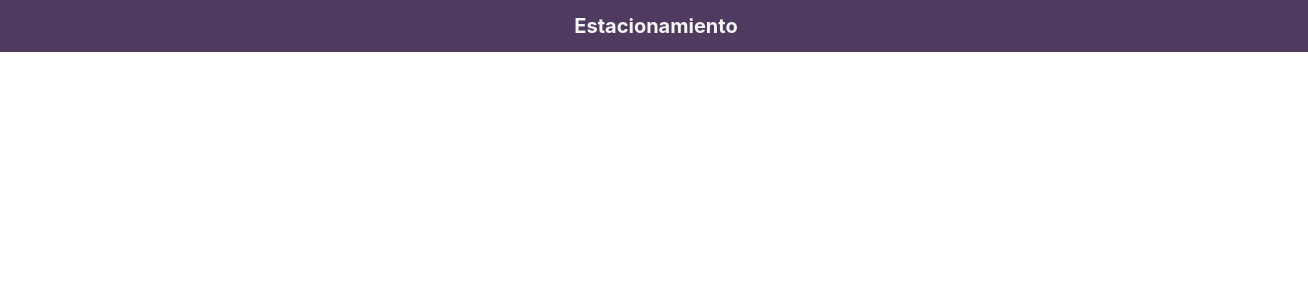
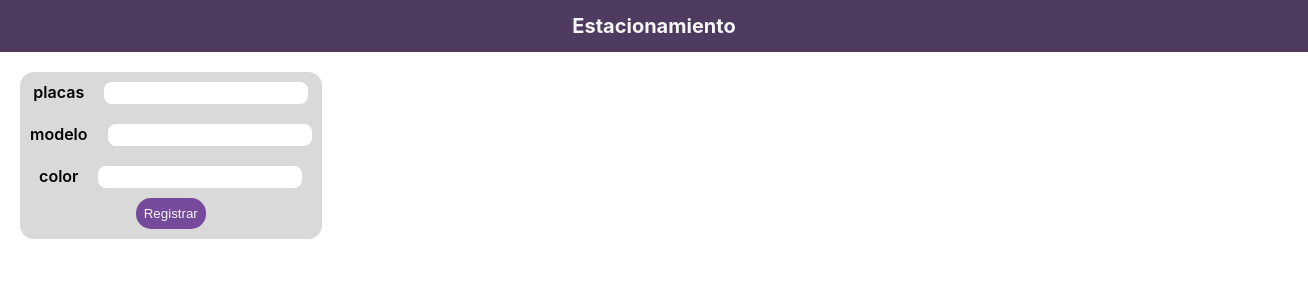
Before and after one commit to ceceher/estacionamiento-app, a React (Create React App) app: page / in a window 1280 px wide. Shown: the top 300 px of the page, 1308 px wide, since content can reach past the window. Built offline with nearby package versions, Linux system fonts and the light colour scheme.

Commit message:
form complete with validations, btn not working

```diff
--- a/src/App.js
+++ b/src/App.js
@@ -8,7 +8,9 @@ class App extends Component {
     return (
       <React.Fragment>
         <NavBar />
-        <Form />
+        <main>
+          <Form />
+        </main>
       </React.Fragment>
     );
   }
--- a/src/components/Form.jsx
+++ b/src/components/Form.jsx
@@ -1,5 +1,6 @@
 import React, { Component } from "react";
 import Input from "./Input";
+import validate from "../helpers/validations";
 
 class Form extends Component {
   constructor(props) {
@@ -9,7 +10,31 @@ class Form extends Component {
         name: "placas",
         label: "placas",
         defaultValue: "",
-        placeholder: "placas...",
+        placeholder: "",
+        validationRules: {
+          isRequired: true,
+          minLenght: 2,
+        },
+      },
+      color: {
+        name: "color",
+        label: "color",
+        defaultValue: "",
+        placeholder: "",
+        validationRules: {
+          isRequired: true,
+          minLenght: 2,
+        },
+      },
+      modelo: {
+        name: "modelo",
+        label: "modelo",
+        defaultValue: "",
+        placeholder: "",
+        validationRules: {
+          isRequired: true,
+          minLenght: 2,
+        },
       },
     };
   }
@@ -24,13 +49,30 @@ class Form extends Component {
 
   render() {
     return (
-      <div className="container">
+      <div className="form form-wrap">
         <Input
           name={this.state.placas.name}
           placeholder={this.state.placas.placeholder}
           label={this.state.placas.label}
           defaultValue={this.state.placas.defaultValue}
+          onChange={this.handleChange}
         />
+        <Input
+          name={this.state.modelo.name}
+          placeholder={this.state.modelo.placeholder}
+          label={this.state.modelo.label}
+          defaultValue={this.state.modelo.defaultValue}
+          onChange={this.handleChange}
+        />
+        <Input
+          name={this.state.color.name}
+          placeholder={this.state.color.placeholder}
+          label={this.state.color.label}
+          defaultValue={this.state.color.defaultValue}
+          onChange={this.handleChange}
+        />
+
+        <button className="btn">Registrar</button>
       </div>
     );
   }
--- a/src/components/Input.jsx
+++ b/src/components/Input.jsx
@@ -5,15 +5,15 @@ export default class Input extends Component {
     super(props);
 
     this.state = {
-      className: "form-group",
+      className: "",
     };
   }
 
   render() {
     return (
       <div className={this.state.className}>
-        <label>{this.props.label}</label>
-        <input {...this.props} />
+        <label className="label">{this.props.label}</label>
+        <input {...this.props} className="input" />
       </div>
     );
   }
--- a/src/components/navbar.jsx
+++ b/src/components/navbar.jsx
@@ -6,7 +6,7 @@ const NavBar = () => {
 
   return (
     <nav>
-      <a className="NavBar">Estacionamiento</a>
+      <a className="NavBar header-wrap">Estacionamiento</a>
     </nav>
   );
 };
--- /dev/null
+++ b/src/helpers/validations.js
@@ -0,0 +1,29 @@
+const validate = (value, rules) => {
+  let isValid = true;
+
+  for (const rule in rules) {
+    switch (rule) {
+      case "isRequired":
+        isValid = isValid && isRequired(value);
+        break;
+      case "minLength":
+        isValid = isValid && minLength(value, rules[rule]);
+        break;
+      default:
+        break;
+    }
+
+    if (!isValid) break;
+  }
+  return isValid ? 1 : 0;
+};
+
+function isRequired(value) {
+  return value !== "";
+}
+
+function minLength(value, minLength) {
+  return value.length >= minLength;
+}
+
+export default validate;
--- a/src/styles.css
+++ b/src/styles.css
@@ -2,17 +2,64 @@
   background-color: #4f3b60;
   display: block;
   text-align: center;
-  padding: 14px 16px;
+  padding: 14px 14px;
   font-weight: bold;
   font-size: 20px;
   color: whitesmoke;
-  position: fixed;
   top: 0;
   width: 100%;
+  grid-area: 1 / span 4;
+  margin-bottom: 10px;
 }
 
-.container {
+.form {
   background-color: #d9d9d9;
-  border-radius: 14;
+  border-radius: 14px;
   width: fit-content;
+  text-align: center;
+  display: inline-block;
+  padding-bottom: 10px;
+  margin: 10px;
+  margin-left: 20px;
 }
+
+.input {
+  border-radius: 8px;
+  margin: 10px;
+  height: 20px;
+  width: 200px;
+  text-align: center;
+  border-style: hidden;
+}
+
+.label {
+  padding-left: 10px;
+  padding-right: 10px;
+  width: 50px;
+  font-weight: 600;
+}
+
+.btn {
+  background-color: #754a9a;
+  color: whitesmoke;
+  border-radius: 15px;
+  border-style: hidden;
+  padding: 8px;
+}
+
+.wrapper {
+  display: grid;
+  grid-template-columns: repeat(3, 1fr);
+  gap: 10px;
+  grid-auto-rows: minmax(100px, auto);
+}
+
+.header-wrap {
+  grid-column: 1 / 5;
+  grid-row: 1;
+}
+
+.form-wrap {
+  grid-column: 2 / 2;
+  grid-row: 2;
+}
```
